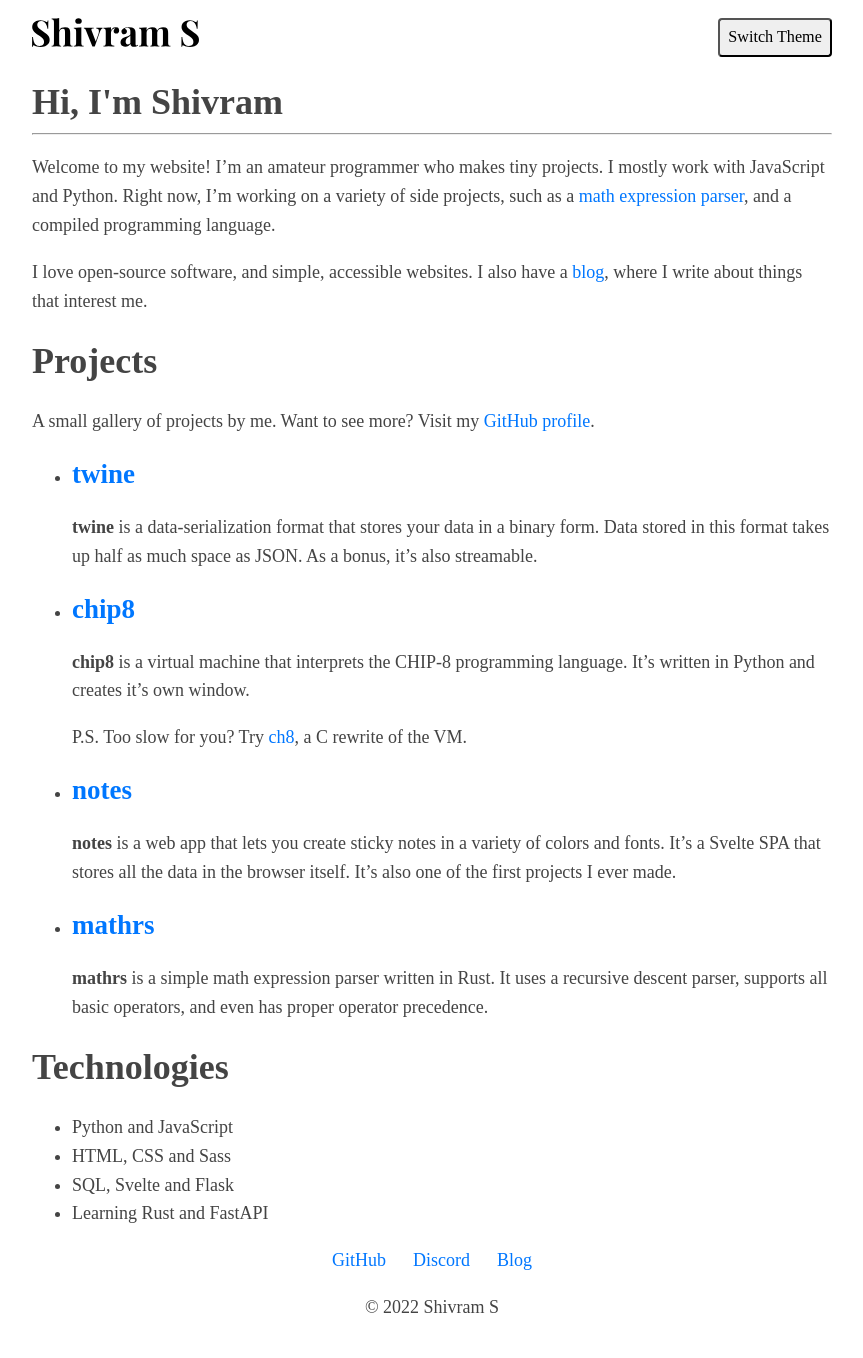
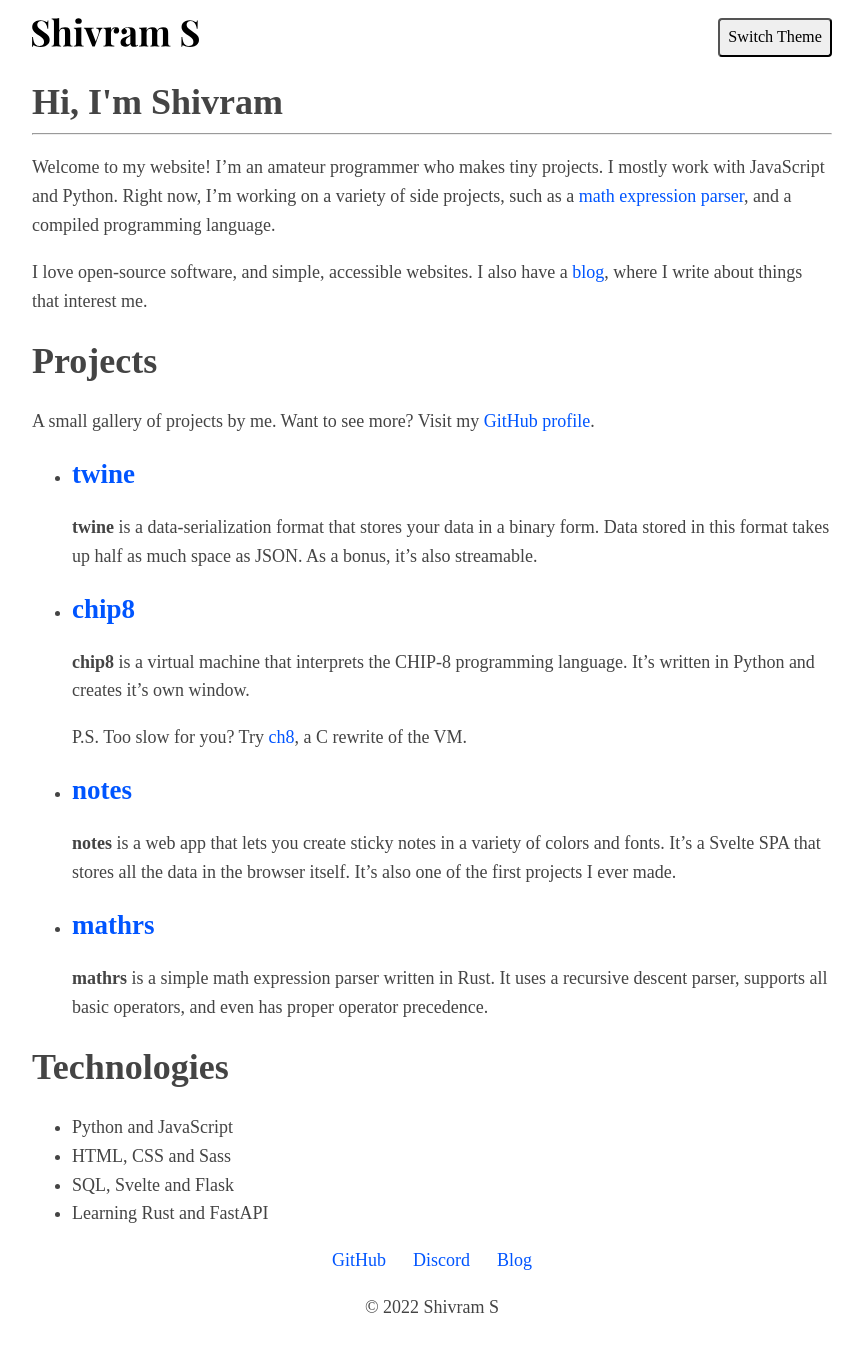
Before and after one commit to shivrm/old-site, a Jekyll site: the page built from index.md, in a window 1280 px wide. Shown: the whole page, without its empty margins (208-1071 px from the left). Built offline with Jekyll 4.4.1, drawn with Linux system fonts in a browser that asks for light colours.

Commit message:
Fix link styles

```diff
--- a/assets/style.css
+++ b/assets/style.css
@@ -13,11 +13,13 @@ header {
 
 .light {
     color: #444;
+    --link: #05f;
 }
 
 .dark {
     background-color: #222;
     color: #ddd;
+    --link: #0af;
 }
 
 #logo {
@@ -38,7 +40,7 @@ a,
 a:visited,
 a:hover,
 a:active {
-    color: #07f;
+    color: var(--link);
     text-decoration: none;
 }
 
```
